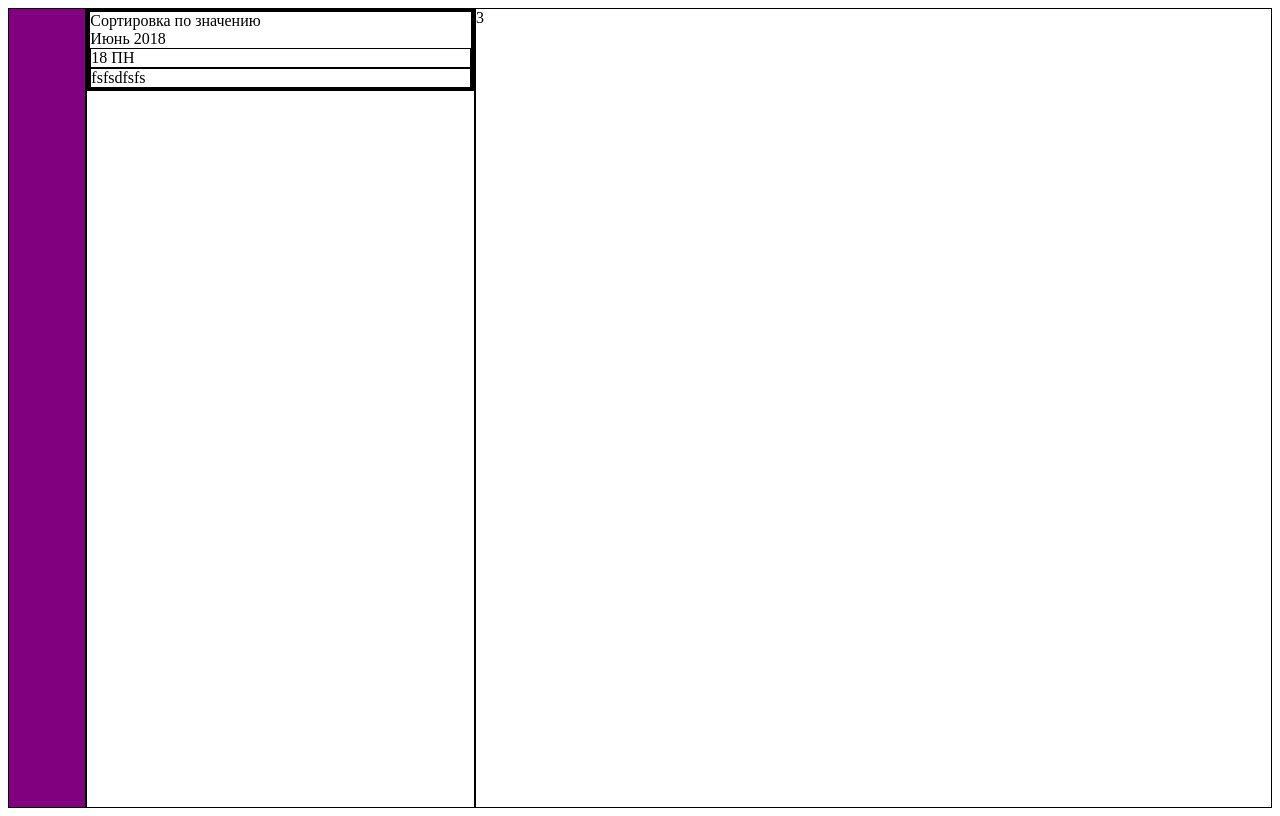
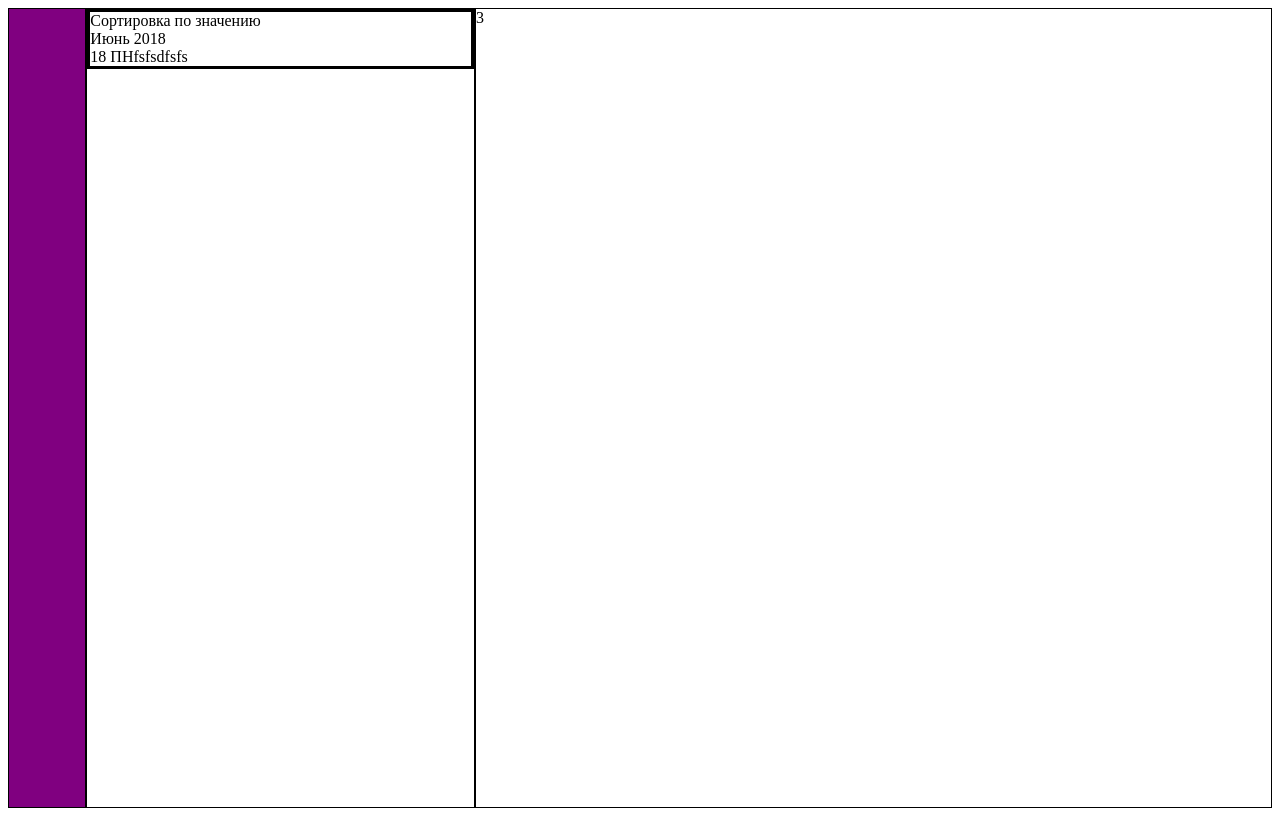
Before and after one commit to Kaj1rr/WEB, a plain HTML site: page Project/index.html in a window 1280 px wide. Drawn offline with Linux system fonts and the light colour scheme.

Commit message:
Update style.css

```diff
--- a/Project/style.css
+++ b/Project/style.css
@@ -26,11 +26,6 @@
     border: 3px solid black;
 }
 
-.discription__date{
-    border: 1px solid black;
-    display: flex
+.discription {
+    display: flex;
 }
-
-.discription__text{
-    border: 1px solid black;
-}
```
